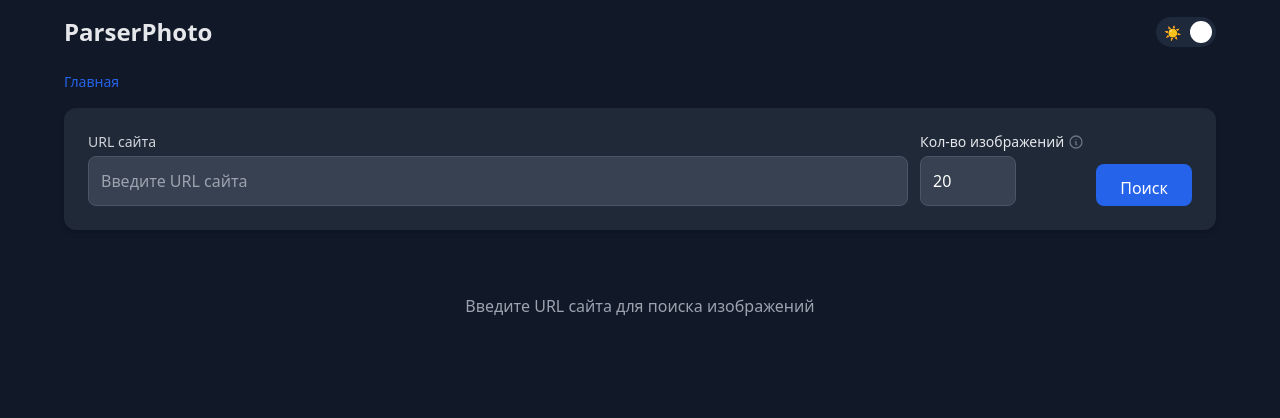
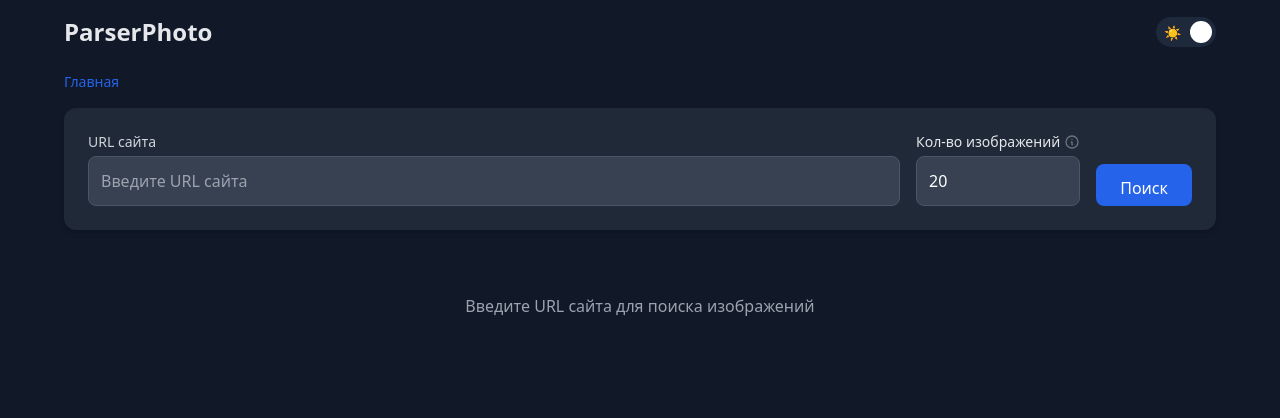
Before and after one commit to fedorten/parser_photo, a Flask app: page / in a window 1280 px wide. Shown: the top 418 px of the page. Run offline with Flask 3, Linux system fonts and the light colour scheme; some libraries are stand-ins or nearby versions.

Commit message:
мобилки оптимизация + иконка

```diff
--- a/templates/base.html
+++ b/templates/base.html
@@ -43,6 +43,11 @@
         content="{% block twitter_description %}Быстрый поиск и скачивание изображений с любых сайтов{% endblock %}">
 
     <title>{% block title %}ParserPhoto - Парсер изображений{% endblock %}</title>
+    <link rel="icon" type="image/png" href="/static/favicon/favicon-96x96.png" sizes="96x96" />
+    <link rel="icon" type="image/svg+xml" href="/static/favicon/favicon.svg" />
+    <link rel="shortcut icon" href="/static/favicon/favicon.ico" />
+    <link rel="apple-touch-icon" sizes="180x180" href="/static/favicon/apple-touch-icon.png" />
+    <link rel="manifest" href="/static/favicon/site.webmanifest" />
     <script src="https://cdn.tailwindcss.com"></script>
     <script>
         tailwind.config = {
--- a/templates/components/search_form.html
+++ b/templates/components/search_form.html
@@ -1,7 +1,7 @@
 <!-- Search Form -->
 <div class="card bg-white dark:bg-gray-800 rounded-xl shadow-md p-6 mb-6">
-    <form method="POST" class="flex flex-col sm:flex-row gap-3 items-end">
-        <div class="flex-1 relative">
+    <form method="POST" class="flex flex-col sm:flex-row gap-4 items-stretch sm:items-end">
+        <div class="flex-1 min-w-0">
             <label for="url-input" class="text-sm mb-1 block text-gray-700 dark:text-gray-300">URL сайта</label>
             <div class="relative">
                 <input type="url" name="url" id="url-input" placeholder="Введите URL сайта" required
@@ -33,11 +33,11 @@
                 </span>
             </label>
             <input type="number" id="max_images" name="max_images" min="1" max="100" value="20" required
-                class="w-24 p-3 border border-gray-300 dark:border-gray-600 rounded-lg bg-white dark:bg-gray-700 text-gray-900 dark:text-white">
+                class="w-full p-3 border border-gray-300 dark:border-gray-600 rounded-lg bg-white dark:bg-gray-700 text-gray-900 dark:text-white">
         </div>
 
         <button type="submit"
-            class="bg-blue-500 hover:bg-blue-600 dark:bg-blue-600 dark:hover:bg-blue-700 text-white px-6 py-3 rounded-lg transition-colors whitespace-nowrap h-[42px]">
+            class="bg-blue-500 hover:bg-blue-600 dark:bg-blue-600 dark:hover:bg-blue-700 text-white px-6 py-3 rounded-lg transition-colors whitespace-nowrap h-[42px] mt-2 sm:mt-0">
             Поиск
         </button>
     </form>
```
Also changed, not shown: static/favicon/apple-touch-icon.png (added), static/favicon/favicon-96x96.png (added), static/favicon/favicon.ico (added), static/favicon/favicon.svg (added), static/favicon/site.webmanifest (added), static/favicon/web-app-manifest-192x192.png (added), static/favicon/web-app-manifest-512x512.png (added).
